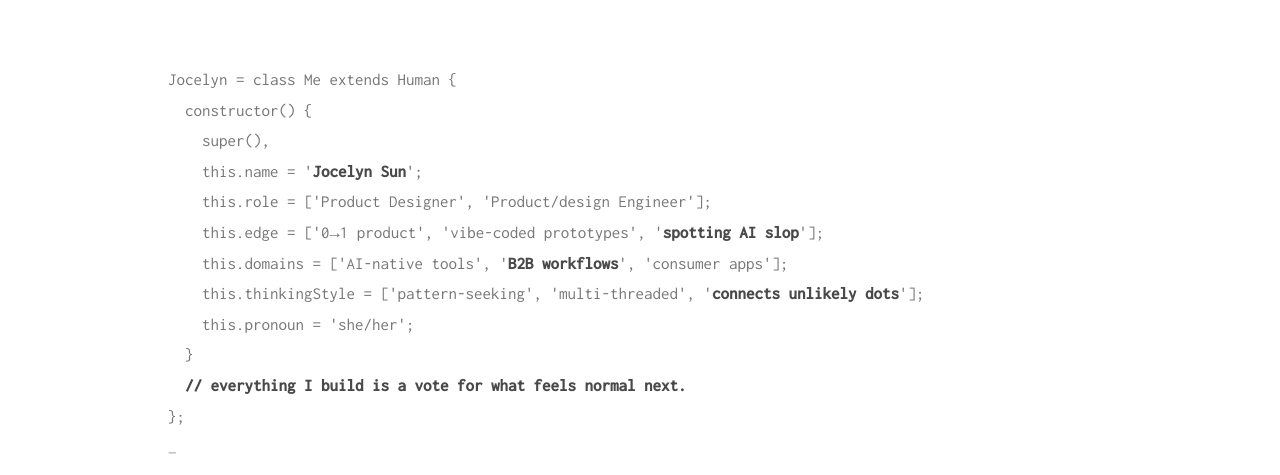
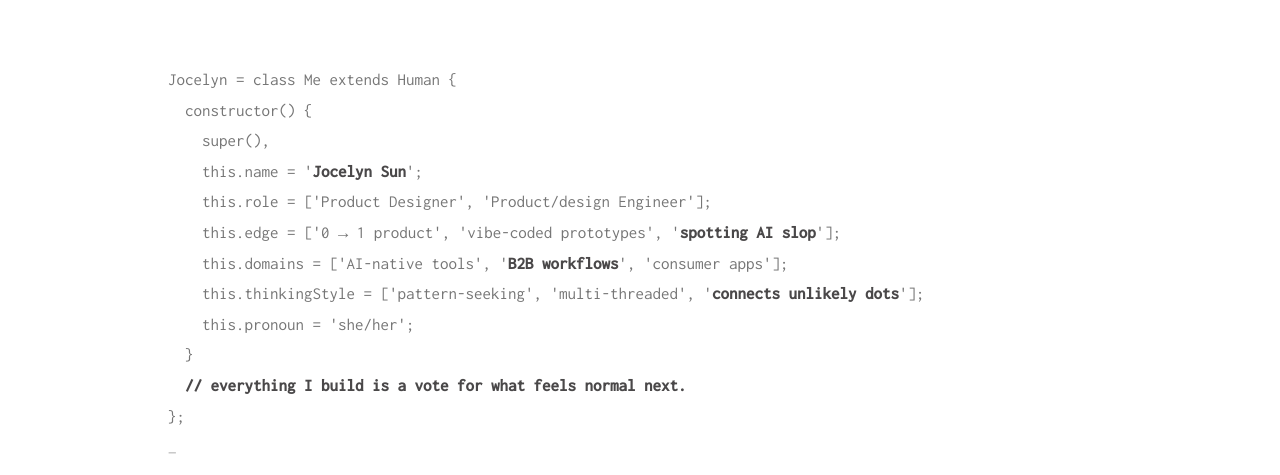
Before and after one commit to jzsun22/jzsun-me, a plain HTML site: page public/index.html in a window 1280 px wide. Shown: the part 154-629 px from the top of the page. Drawn offline with nearby package versions, Linux system fonts and the light colour scheme.

Commit message:
Add Inconsolata glyph character link and correct arrow formatting in edge description

```diff
--- a/public/index.html
+++ b/public/index.html
@@ -43,6 +43,8 @@
   <link rel="preconnect" href="https://fonts.googleapis.com" />
   <link rel="preconnect" href="https://fonts.gstatic.com" crossorigin />
   <link href="https://fonts.googleapis.com/css2?family=Inconsolata:wght@400;500&family=Instrument+Sans:ital,wght@0,400;0,500;0,600;0,700;1,400&family=Instrument+Serif:ital,wght@0,400;0,700;1,400&display=swap" rel="stylesheet" />
+  <!-- Inconsolata's → glyph isn't in Google's Latin subsets; fetch just that character -->
+  <link href="https://fonts.googleapis.com/css2?family=Inconsolata:wght@400;500&text=%E2%86%92&display=swap" rel="stylesheet" />
 
   <!-- Font Awesome -->
   <script src="https://kit.fontawesome.com/0e778d9aa1.js" crossorigin="anonymous"></script>
@@ -138,7 +140,7 @@
     super(),
     this.name = '<strong>Jocelyn Sun</strong>';
     this.role = ['Product Designer', 'Product/design Engineer'];
-    this.edge = ['0→1 product', 'vibe-coded prototypes', '<strong>spotting AI slop</strong>'];
+    this.edge = ['0 → 1 product', 'vibe-coded prototypes', '<strong>spotting AI slop</strong>'];
     this.domains = ['AI-native tools', '<strong>B2B workflows</strong>', 'consumer apps'];
     this.thinkingStyle = ['pattern-seeking', 'multi-threaded', '<strong>connects unlikely dots</strong>'];
     this.pronoun = 'she/her';
```
